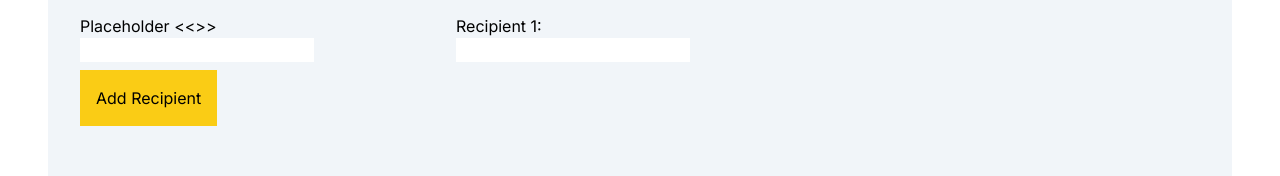
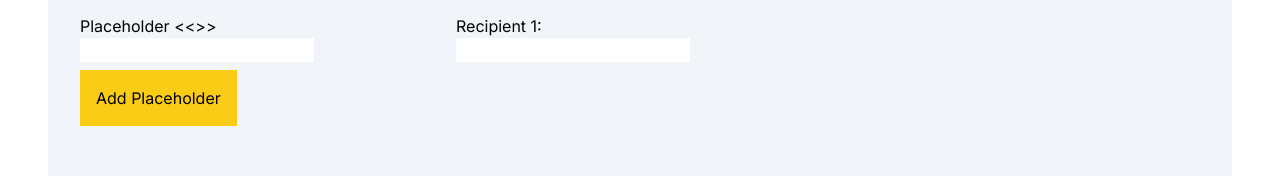
Before and after one commit to justinbax/brebeufhx, a Next.js app in the folder frontend/brebeufhx-spinich-pizza/: page /send in a window 1280 px wide. Shown: the part 610-786 px from the top of the page. Built offline with nearby package versions, Linux system fonts and the light colour scheme.

Commit message:
final commit

```diff
--- a/frontend/brebeufhx-spinich-pizza/app/dashboard/page.tsx
+++ b/frontend/brebeufhx-spinich-pizza/app/dashboard/page.tsx
@@ -16,7 +16,7 @@ export default function Dashboard() {
                             console.log(res2.data)
                             let recipient = res2.data
                             recipient.email = res.data.recipients[i]
-                            setArrOfRecipients([...arrOfRecipients, recipient])
+                            setArrOfRecipients((arrOfRecipients: any) => [...arrOfRecipients, recipient])
 
                         }
                     )
--- a/frontend/brebeufhx-spinich-pizza/app/send/page.tsx
+++ b/frontend/brebeufhx-spinich-pizza/app/send/page.tsx
@@ -122,7 +122,7 @@ export default function Send() {
                     <div className="my-2">
                         <button className="bg-yellow-400 p-4 hover:bg-yellow-200"
                         onClick={() => {setArrOfPlaceholders([...arrOfPlaceholders, '']); console.log(arrOfPlaceholders)}}
-                        >Add Recipient</button>
+                        >Add Placeholder</button>
                     </div>
 
                 </div>
```
Also changed, not shown: 2 other files (tests, documents, lock files or other folders).
